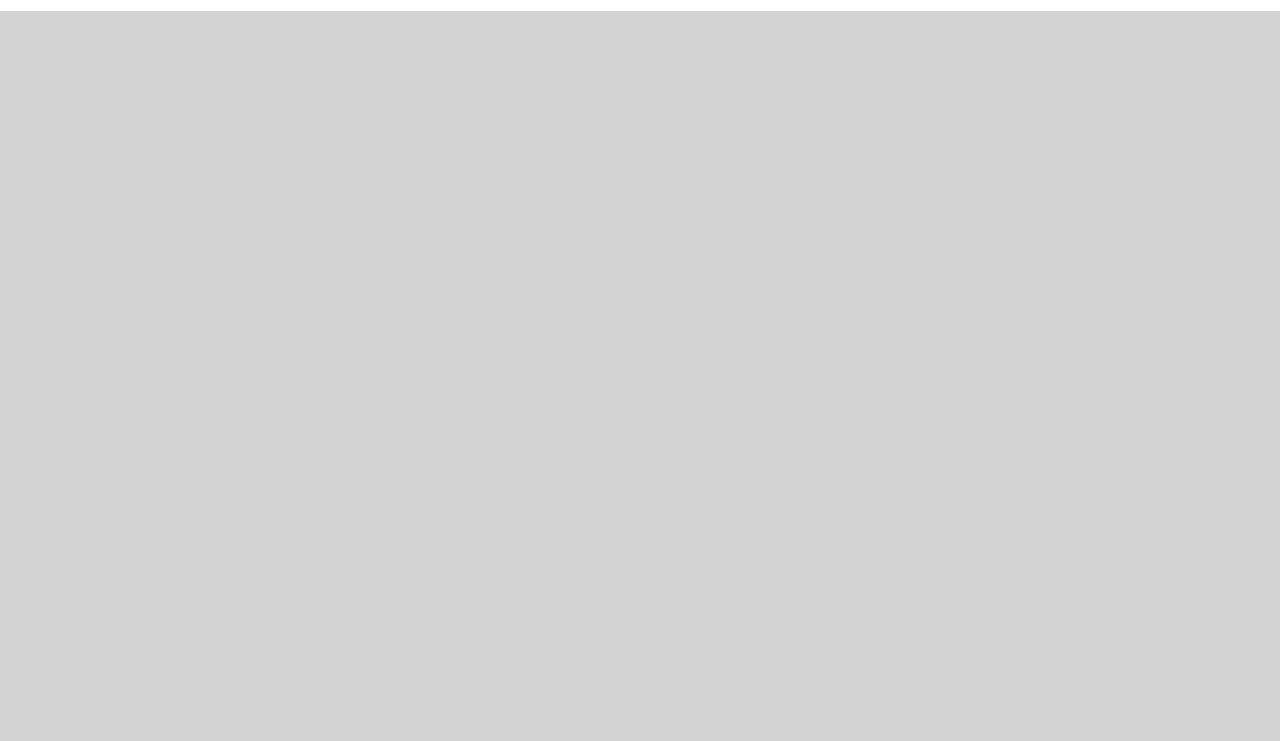
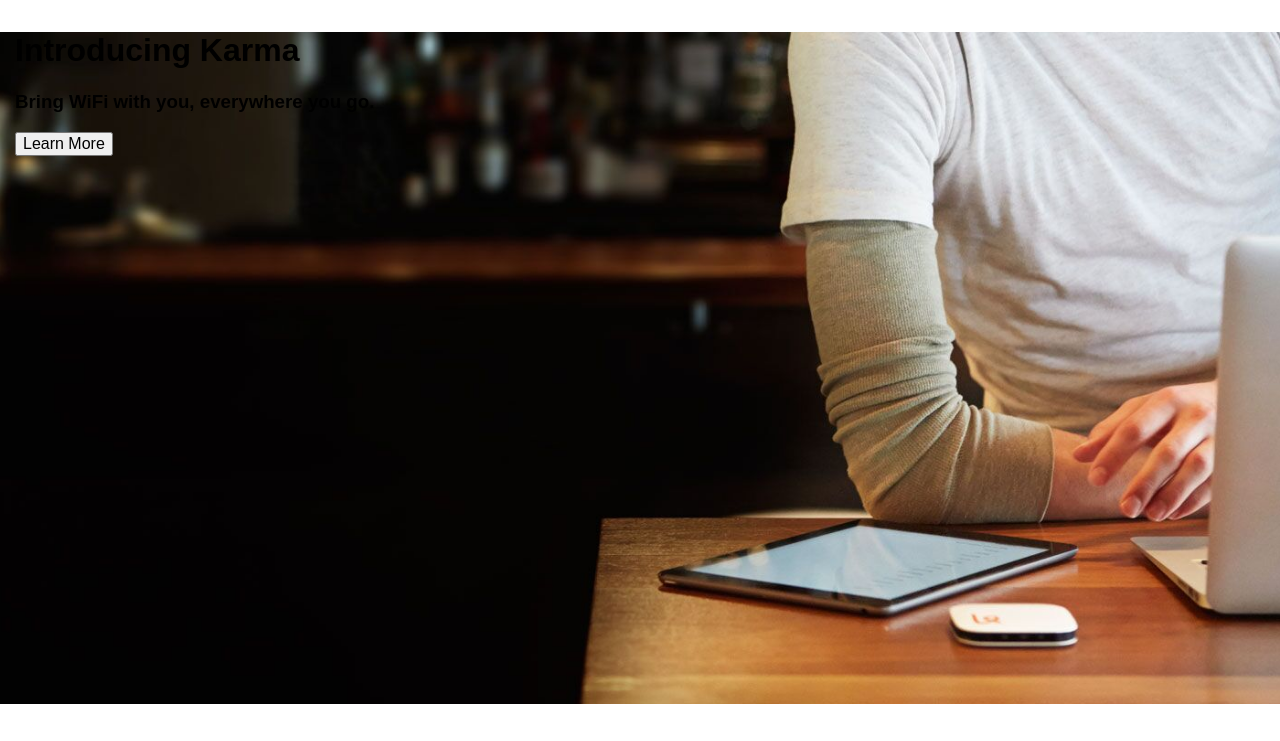
Before and after one commit to zcraig10/Karma, a plain HTML site: page index.html in a window 1280 px wide. Shown: the part 59-800 px from the top of the page. Drawn offline with Linux system fonts and the light colour scheme.

Commit message:
more changes

```diff
--- a/css/style.css
+++ b/css/style.css
@@ -1,6 +1,6 @@
-body {
+/*body {
 	background-color: LightGray;
-}
+}*/
 
 /*div {
 	border: solid 1px Chocolate;
@@ -59,5 +59,9 @@ body {
 }
 
 .intro {
-	background-image: url("images/Karma-background.jpg");
+	background-image: url('../images/karma-background.jpg');
+	background-position: center bottom;
+	background-repeat: no-repeat;
+	background-size: cover;
+	height: 42em;
 }
--- a/index.html
+++ b/index.html
@@ -22,6 +22,11 @@
 		</div>
 	</nav>
 	<section class="intro">
+		<div class="content">
+			<h1>Introducing Karma</h1>
+			<h3>Bring WiFi with you, everywhere you go.</h3>
+			<button>Learn More</button>
+		</div>
 	</section>
 </body>
 </html>
```
